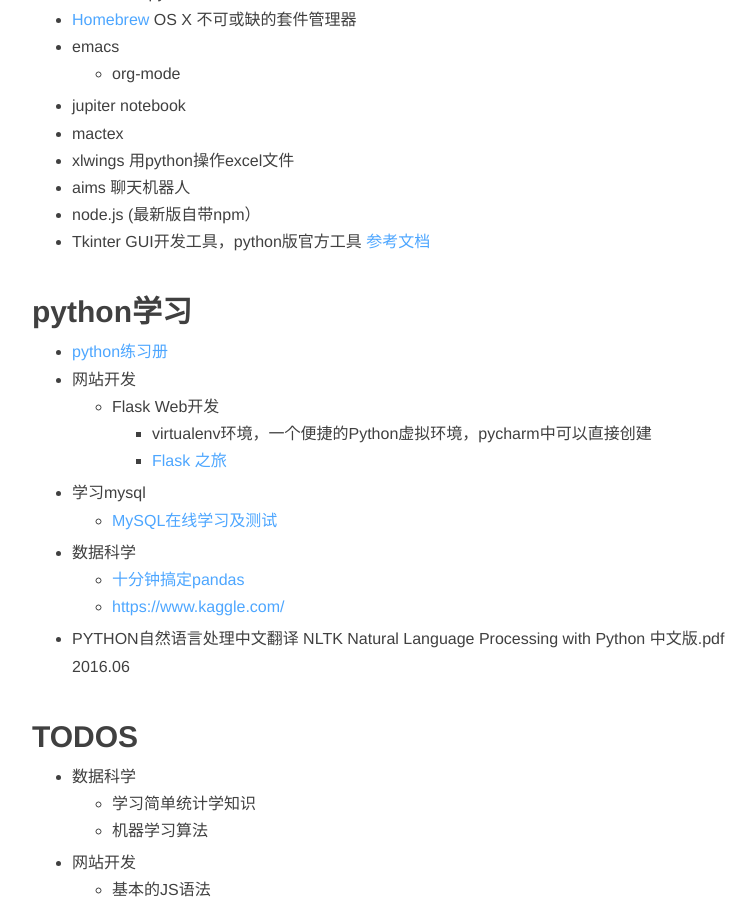
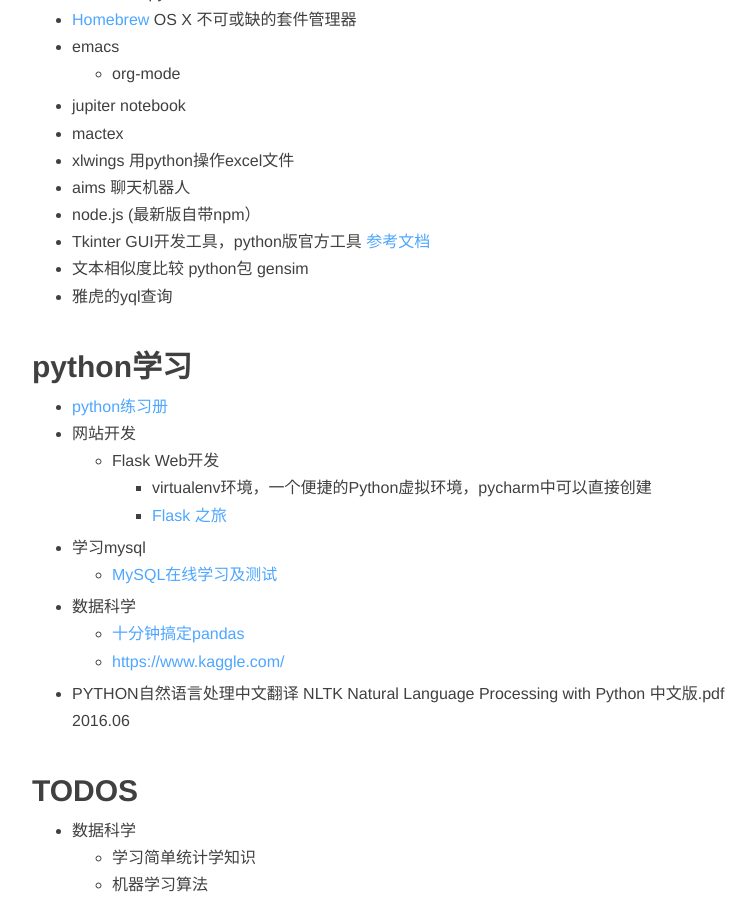
Before and after one commit to KevinBean/KevinBean.github.io.old, a Jekyll site: the page built from _posts/2016-06-26-Project626-a-python-developer.md, in a window 1280 px wide and 900 px high, scrolled down 669 px. Shown: the whole window, without its empty margins (233-989 px from the left). Built offline with Jekyll 4.4.1, drawn with Linux system fonts in a browser that asks for light colours; nearby versions of some CDN libraries; comment, search, counter and statistics services are not loaded.

Commit message:
Python工具箱更新

```diff
--- a/_posts/2016-06-26-Project626-a-python-developer.md
+++ b/_posts/2016-06-26-Project626-a-python-developer.md
@@ -21,6 +21,8 @@
 - aims 聊天机器人
 - node.js (最新版自带npm）
 - Tkinter GUI开发工具，python版官方工具 [参考文档][3]
+- 文本相似度比较 python包 gensim
+- 雅虎的yql查询
 
 
 ## python学习
```
